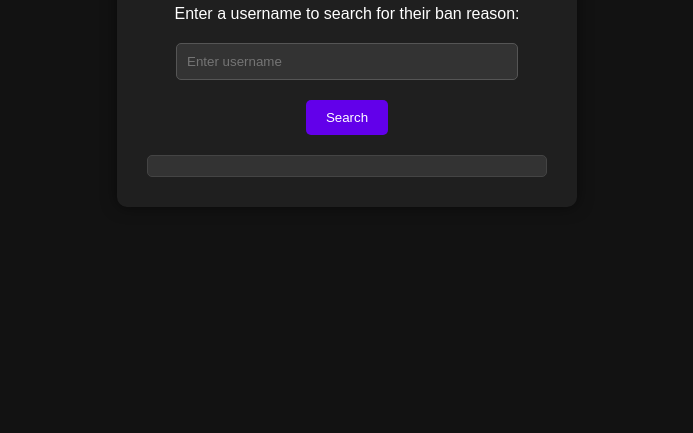
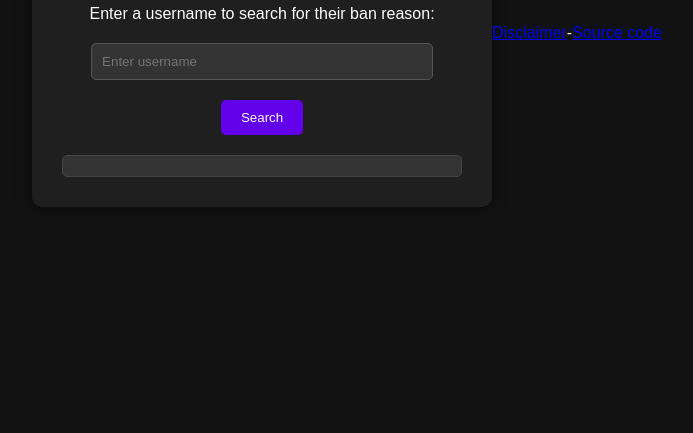
Before and after one commit to GlitchyZorua/jschlattpurge, a plain HTML site: page index.html in a window 1280 px wide. Shown: the part 367-800 px from the top of the page, without its empty margins (293-986 px from the left). Drawn offline with Linux system fonts and the light colour scheme.

Commit message:
Update index.html

```diff
--- a/index.html
+++ b/index.html
@@ -118,6 +118,6 @@
             }
         }
     </script>
-
+<a href="disclaimer.txt">Disclaimer</a> - <a href="https://github.com/GlitchyZorua/jschlattpurge/">Source code</a>
 </body>
 </html>
```
